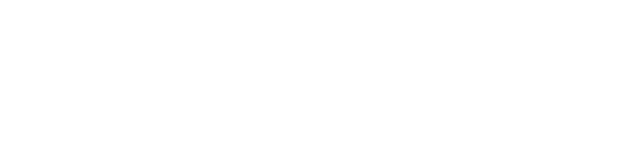
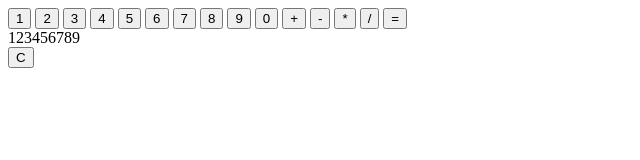
Before and after one commit to Iverson989/calculator, a plain HTML site: page index.html in a window 1280 px wide. Shown: the whole page, without its empty margins (0-640 px from the left). Drawn offline with Linux system fonts and the light colour scheme.

Commit message:
created basic buttons and display

```diff
--- a/index.html
+++ b/index.html
@@ -8,5 +8,23 @@
     <script src="script.js" defer></script>
     <title>Calculater</title>
   </head>
-  <body></body>
+  <body>
+    <button>1</button>
+    <button>2</button>
+    <button>3</button>
+    <button>4</button>
+    <button>5</button>
+    <button>6</button>
+    <button>7</button>
+    <button>8</button>
+    <button>9</button>
+    <button>0</button>
+    <button>+</button>
+    <button>-</button>
+    <button>*</button>
+    <button>/</button>
+    <button>=</button>
+    <div id="display">123456789</div>
+    <button id="clear">C</button>
+  </body>
 </html>
--- a/script.js
+++ b/script.js
@@ -1,24 +1,19 @@
-//addition
 function add(num1, num2) {
   return num1 + num2;
 }
 
-//subtraction
 function subtract(num1, num2) {
   return num1 - num2;
 }
 
-//multiplication
 function multiply(num1, num2) {
   return num1 * num2;
 }
 
-//division
 function divide(num1, num2) {
   return num1 / num2;
 }
 
-//operate
 function operate(num1, sign, num2) {
   if (sign === "+") {
     return add(num1, num2);
```
Also changed, not shown: 1 other file.
